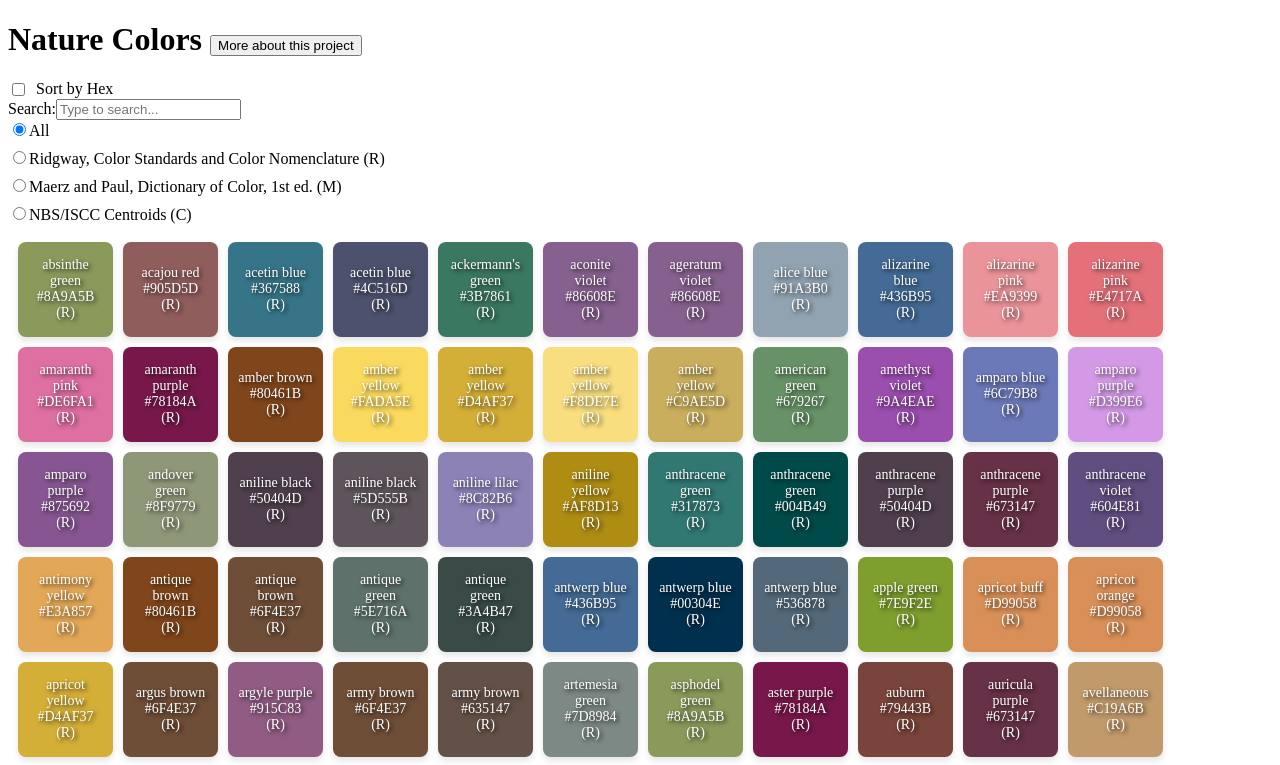
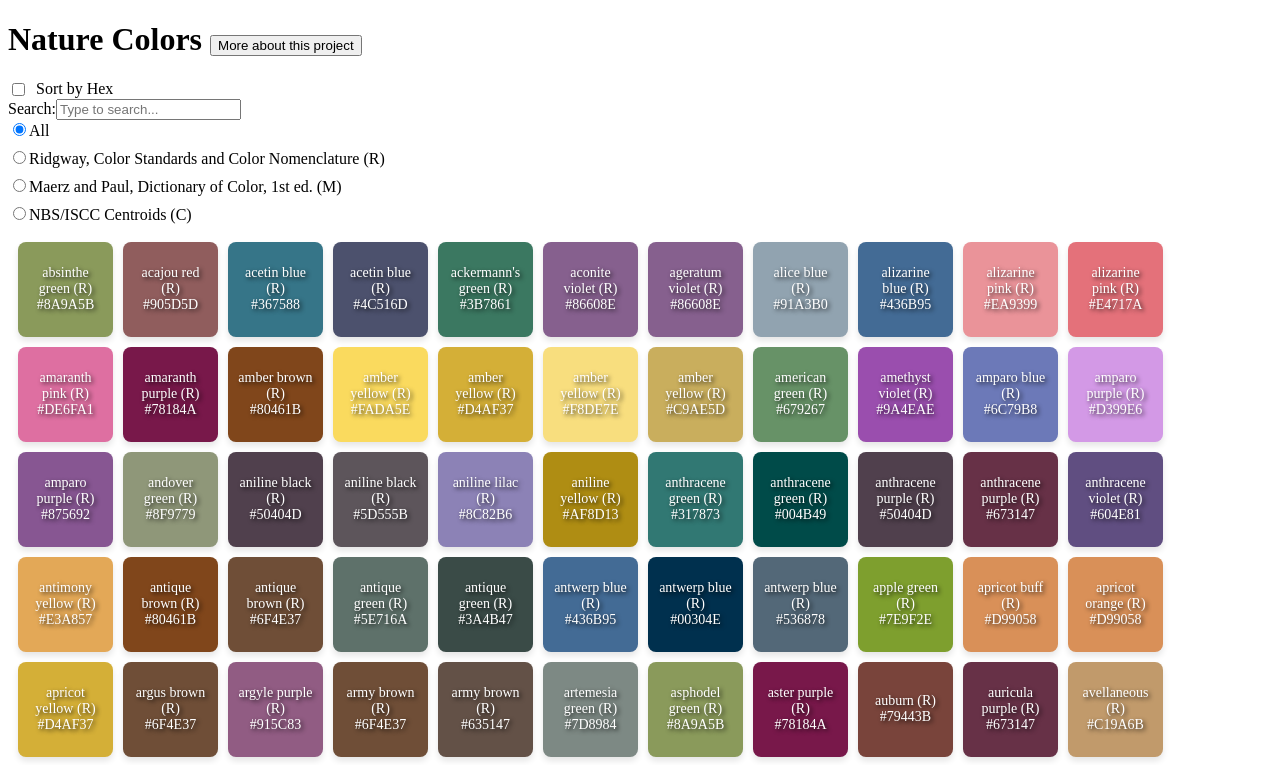
Before and after one commit to thefungiz/nature-colors, a React (Vite) app: page / in a window 1280 px wide. Shown: the top 765 px of the page. Built offline with nearby package versions, Linux system fonts and the light colour scheme.

Commit message:
Update ColorBox.tsx

```diff
--- a/src/components/ColorBox.tsx
+++ b/src/components/ColorBox.tsx
@@ -21,9 +21,8 @@ const ColorBox: React.FC<SimpleRow> = ({ name, hex, reference }) => {
         textShadow: "2px 2px 4px rgba(0, 0, 0, 0.8)"
       }}
     >
-      <div>{name}</div>
+      <div>{`${name} (${reference})`}</div>
       <div>{`#${hex}`}</div>
-      <div>{`(${reference})`}</div>
     </div>
   );
 };
```
